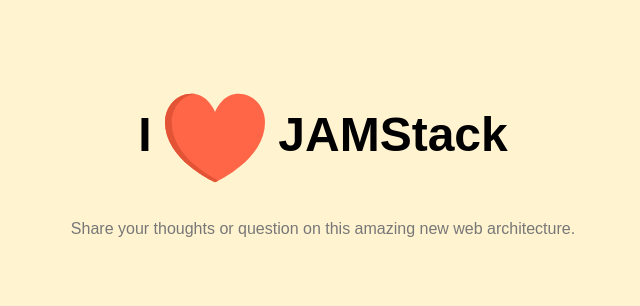
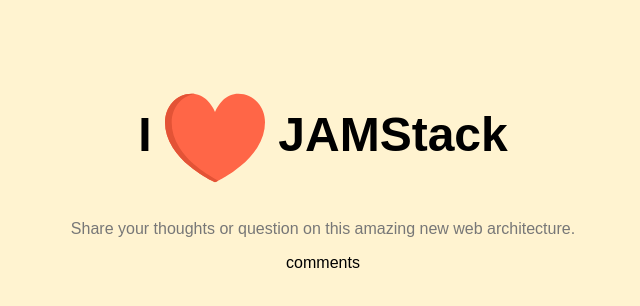
Before and after one commit to amanshuklaa/simplejam, a plain HTML site: page index.html in a window 1280 px wide. Shown: the full height of the page, 317-957 px from the left. Drawn offline with Linux system fonts and the light colour scheme.

Commit message:
added comment placeholder

```diff
--- a/index.html
+++ b/index.html
@@ -1,4 +1,4 @@
-<html>
+ <html>
 
 <head>
     <meta charset="utf-8">
@@ -11,4 +11,6 @@
 </body>
 <h1>I <img src="heart-svgrepo-com.svg" > JAMStack</h1>
 <p>Share your thoughts or question on this amazing new web architecture. </p>
+
+comments
 </html>
```
